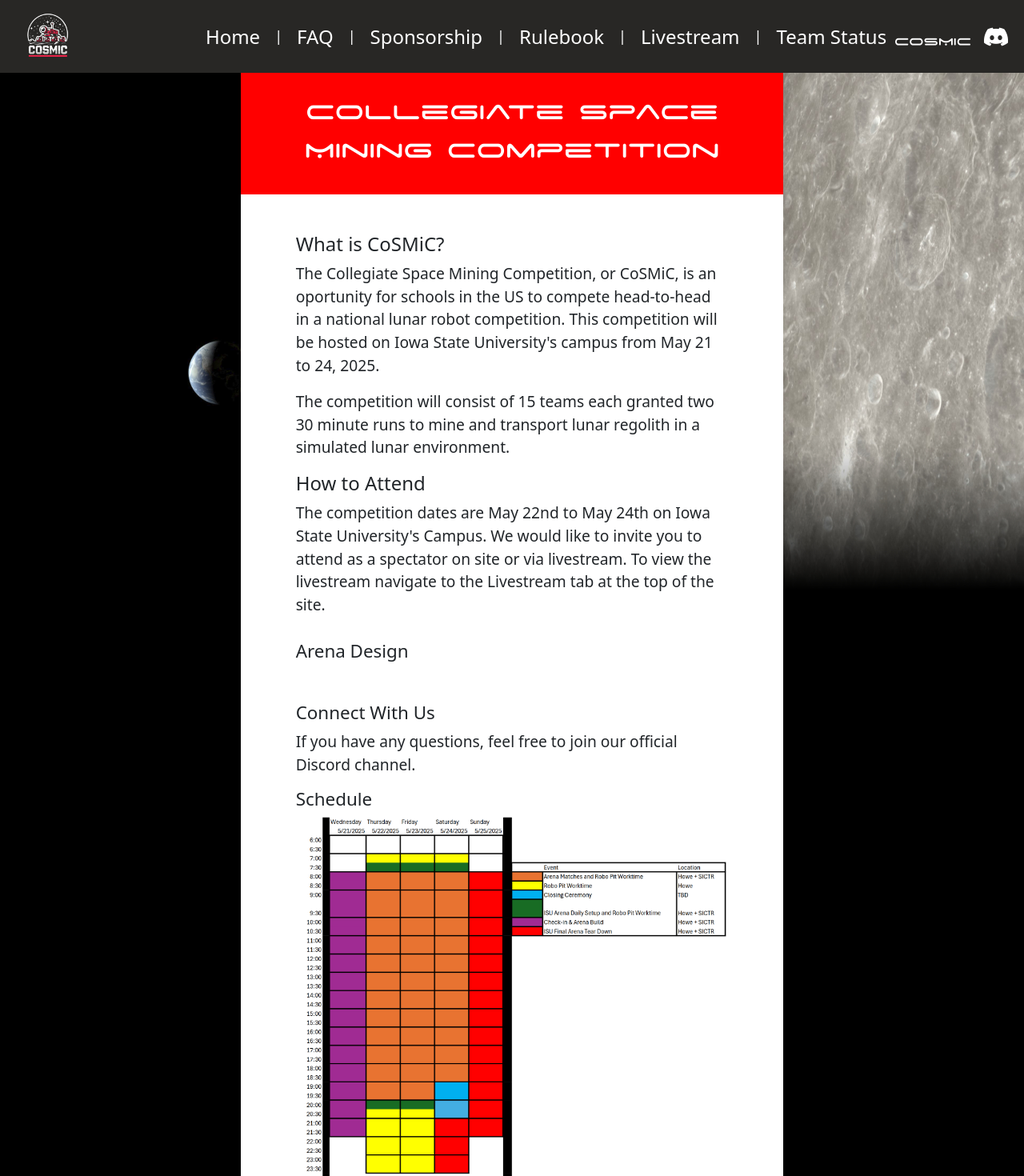
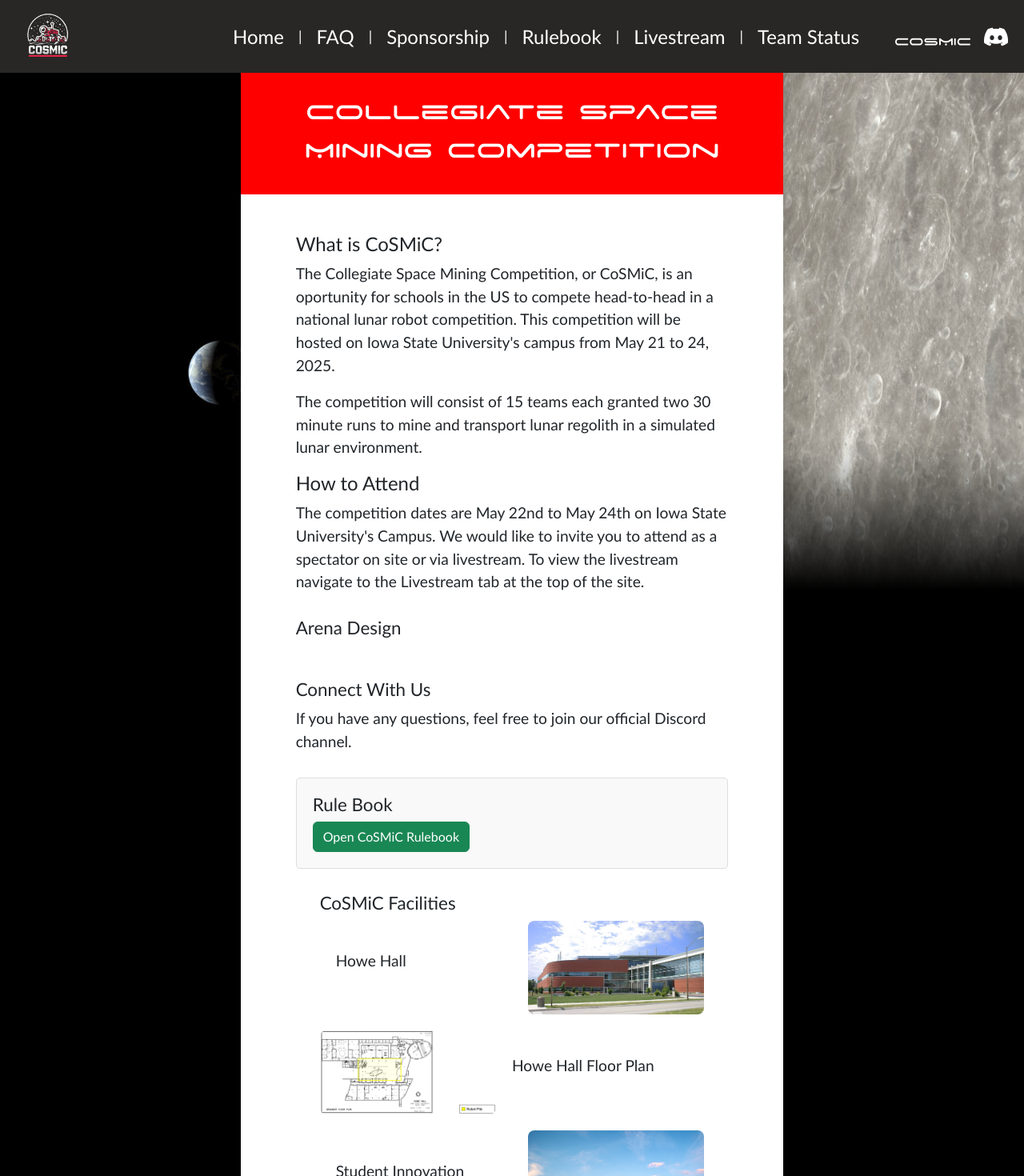
Before and after one commit to gannon-guess/cosmic, a React (Create React App) app: page / in a window 1280 px wide. Shown: the top 1470 px of the page at 80% size. Built offline with nearby package versions, Linux system fonts and the light colour scheme.

Commit message:
moved some thing arounds (schedule)

```diff
--- a/src/FAQ.js
+++ b/src/FAQ.js
@@ -50,6 +50,7 @@ function FAQ({ setPage }) {
             >
                 <div className="accordion-body">
                     {question.answer}
+                    {question.image && <img src={question.image} alt={question.image} style={{ width: '100%', marginTop: '10px' }} />}
                 </div>
             </div>
         </div>
--- a/src/Main.js
+++ b/src/Main.js
@@ -8,7 +8,6 @@ import "./components/Fonts.css";
 import howe from './images/howe.jpeg';
 import earth_from_moon from './images/earth_from_moon.jpg';
 import howe_basement from './images/howe_basement.png';
-import schedule from './images/schedule.png';
 import sictr from './images/sictr.jpeg';
 import sictr_floorplan from './images/sictr_floorplan.png';
 
@@ -22,6 +21,10 @@ function Main({ viewer, setViewer }) {
         script.type = 'module';
         script.src = 'https://unpkg.com/@google/model-viewer/dist/model-viewer.min.js';
         document.head.appendChild(script);
+
+        // Preload the background image
+        const preloadImage = new Image();
+        preloadImage.src = earth_from_moon;
     }, []);
 
     const campus_content = [
@@ -66,10 +69,6 @@ function Main({ viewer, setViewer }) {
                                 <h3 style={{ fontSize: '1.4em' }}>Connect With Us</h3>
                                 <p style={{ fontSize: '1.2em' }}>If you have any questions, feel free to join our official Discord channel.</p>
                             </div>
-                            <h3 style={{ fontSize: '1.4em' }}>Schedule</h3>
-                            <div className="content-image">
-                                <img src={schedule} alt={`Schedule`} />
-                            </div>
                             <div style={{ marginTop: '30px', padding: '20px', border: '1px solid #ddd', borderRadius: '5px', backgroundColor: '#f9f9f9' }}>
                                 <h3 style={{ fontSize: '1.4em' }}>Rule Book</h3>
                                 <a href="/files/CoSMiCguidebook-2025-Rev1.pdf" target="_blank" rel="noopener noreferrer" className="btn btn-success">
--- a/src/Rulebook.js
+++ b/src/Rulebook.js
@@ -3,6 +3,7 @@ import { Document, Page, pdfjs } from "react-pdf";
 import "react-pdf/dist/esm/Page/AnnotationLayer.css";
 import "react-pdf/dist/esm/Page/TextLayer.css";
 import lunarsurface from './images/lunar_surface.jpg';
+import schedule from './images/schedule.png';
 import { Button } from 'react-bootstrap';
 import Footer from './Footer';
 
@@ -45,7 +46,7 @@ function Rulebook() {
                 flexDirection: "column",
                 justifyContent: "space-between", // Ensures footer stays at bottom
                 alignItems: "center",
-                minHeight: "120vh", // Ensures the whole viewport height is covered
+                minHeight: "180vh", // Ensures the whole viewport height is covered
                 padding: "0px"
             }}
         >
@@ -60,7 +61,7 @@ function Rulebook() {
                     alignItems: "center",
                     backgroundColor: "rgba(255, 255, 255, 0.8)",
                     paddingTop: "0px",
-                    height: "120vh",
+                    height: "180vh",
                     width: "90vw",
                     maxWidth: "50%",
                     overflow: "hidden"
@@ -87,10 +88,13 @@ function Rulebook() {
                         Next
                     </Button>
                 </div>
-                <div style={{ marginBottom: "60px" }}>
+                <div style={{ marginBottom: "20px" }}>
                     <p>
                         Or <a href="/files/CoSMiCguidebook-2025-Rev1.pdf" target="_blank" rel="noopener noreferrer">View Raw PDF Here</a>
                     </p>
+                </div>
+                <div style={{ marginBottom: "60px" }}>
+                    <img src={schedule} alt="Schedule" style={{ width: '100%', maxWidth: '600px'}} />
                 </div>
             </div>
 
--- a/src/components/Global.css
+++ b/src/components/Global.css
@@ -14,6 +14,11 @@ html, body {
     height: 100%;
     margin: 0;
     padding: 0;
+    font-family: 'Calibri', sans-serif; /* Set the global font-family to Calibri */
+}
+
+body, p, h2, h3, h4, h5, h6, a, span, div {
+    font-family: 'Calibri', sans-serif; /* Ensure all text elements use Calibri */
 }
 
 .app-container {
@@ -29,7 +34,7 @@ html, body {
 }
 
 footer {
-    position: relative; /* Change to relative */
+    position: absolute;
     left: 0;
     bottom: 0;
     right: 0;
--- a/src/components/NavBar.css
+++ b/src/components/NavBar.css
@@ -6,6 +6,7 @@
     padding: 0 10px;
     cursor: pointer;
     transition: color 0.2s ease-in-out;
+    font-family: 'Calibri', sans-serif; /* Set the font-family to Calibri */
 }
 
 .nav-button:hover {
@@ -16,6 +17,7 @@
     color: white;
     padding: 0 10px;
     font-size: 18px;
+    font-family: 'Calibri', sans-serif; /* Set the font-family to Calibri */
 }
 
 .navbar .discord-icon {
@@ -42,4 +44,5 @@ a:hover {
 #navbar-nav {
     flex-grow: 1;
     justify-content: center;
+    font-family: 'Calibri', sans-serif; /* Set the font-family to Calibri */
 }
```
